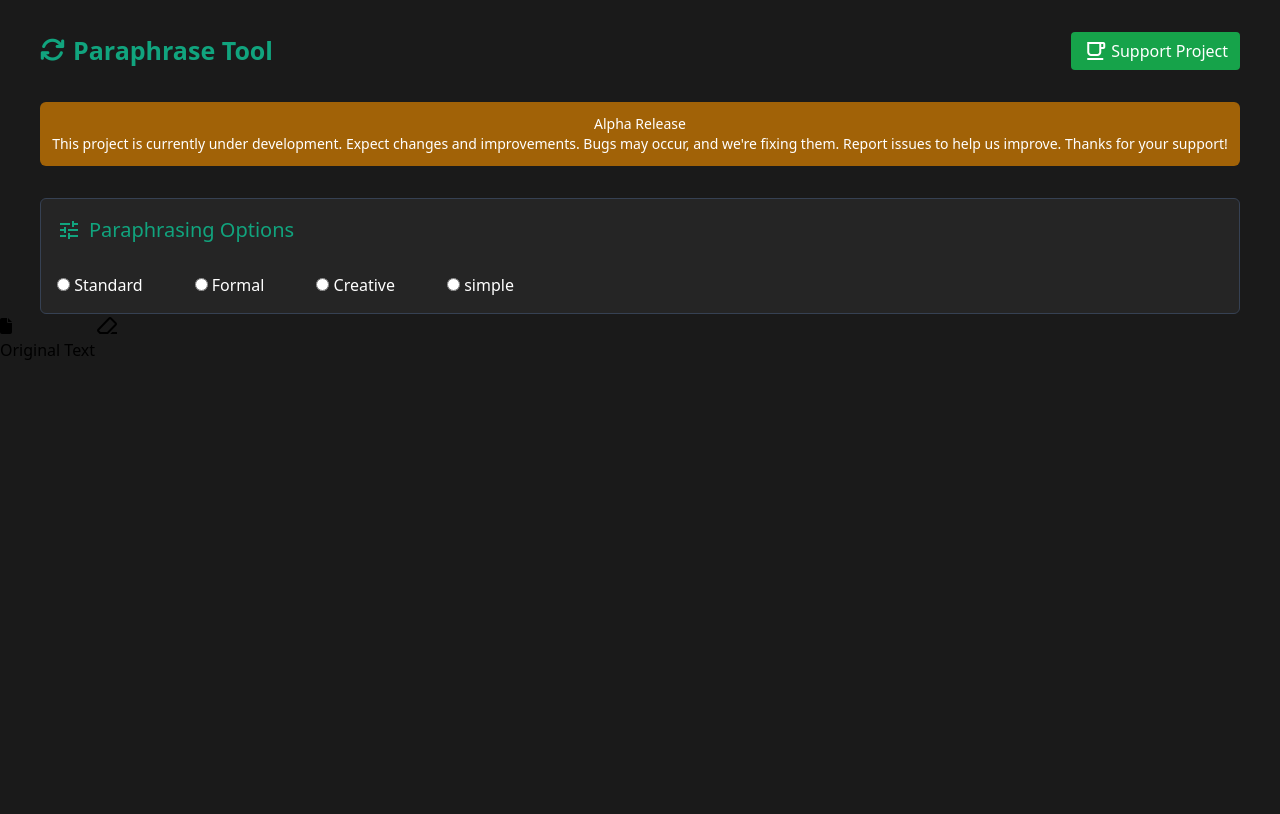
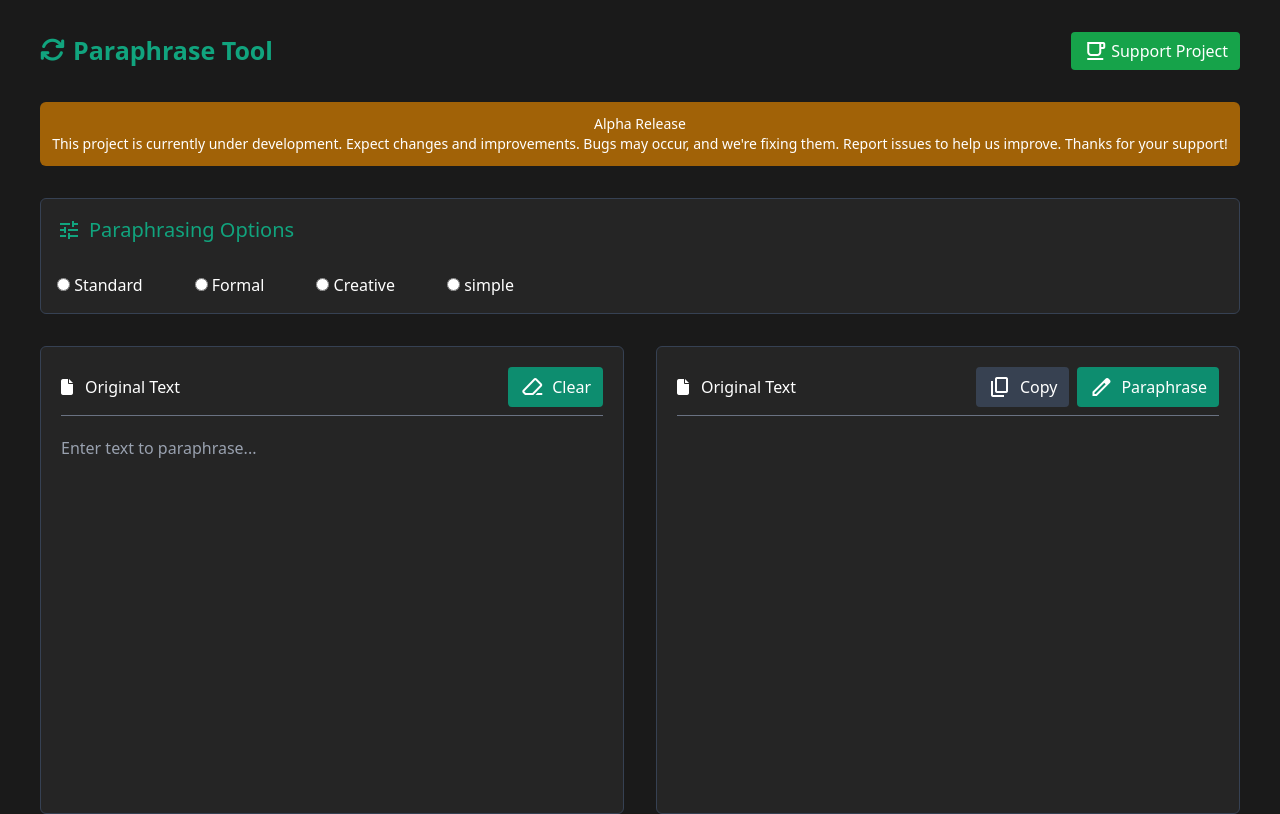
Before and after one commit to hirushanirmal301/Paraphrase-Tool-UI, a plain HTML site: page index.html in a window 1280 px wide. Drawn offline with nearby package versions, Linux system fonts and the light colour scheme.

Commit message:
update main content

```diff
--- a/index.html
+++ b/index.html
@@ -35,7 +35,7 @@
             <span class="material-symbols-outlined">tune</span>
             <p>Paraphrasing Options</p>
         </div>
-        <div class="flex gap-13 text-white">
+        <div class="flex text-white gap-13">
             <div>
                 <input type="radio" />
                 <label> Standard</label>
@@ -57,18 +57,40 @@
     </div>
 
     <!-- main -->
-    <div class="grid grid-cols-2">
-        <div class="flex">
-            <div>
-                <i class="fa-solid fa-file"></i>
-                <p>Original Text</p>
+    <div class="grid grid-cols-2 gap-8 mx-10 mt-8 h-[468px]">
+        <div class="bg-[#252525] border border-gray-700 rounded-md text-white">
+            <div class="flex justify-between pb-2 m-5 border-gray-500 border-b-1">
+                <div class="flex items-center gap-3">
+                    <i class="fa-solid fa-file"></i>
+                    <p>Original Text</p>
+                </div>
+                <div class="flex bg-[#0d8d6f] py-2 px-3 rounded-sm gap-2">
+                    <span class="material-symbols-outlined">ink_eraser </span>
+                    <p>Clear</p>
+                </div>
             </div>
-            <div>
-                <span class="material-symbols-outlined">ink_eraser </span>
+            <div class="pl-5 ">
+                <p class="text-gray-400">Enter text to paraphrase...</p>
             </div>
         </div>
-        <div class="flex">
-
+        <div class="bg-[#252525] border border-gray-700 rounded-md text-white">
+            <div class="flex justify-between pb-2 m-5 border-gray-500 border-b-1">
+                <div class="flex items-center gap-3">
+                    <i class="fa-solid fa-file"></i>
+                    <p>Original Text</p>
+                </div>
+                <div class="flex gap-2">
+                    <div class="flex py-2 px-3 rounded-sm bg-[#374151] gap-2 items-center">
+                        <span class="material-symbols-outlined">content_copy</span>
+                        <p>Copy</p>
+                    </div>
+                    <div class="flex bg-[#0d8d6f] py-2 px-3 rounded-sm gap-2 items-center">
+                        <span class="material-symbols-outlined">edit</span>
+                        <p>Paraphrase</p>
+                    </div>
+                </div>
+            </div>
+        </div>
         </div>
     </div>
 </body>
```
